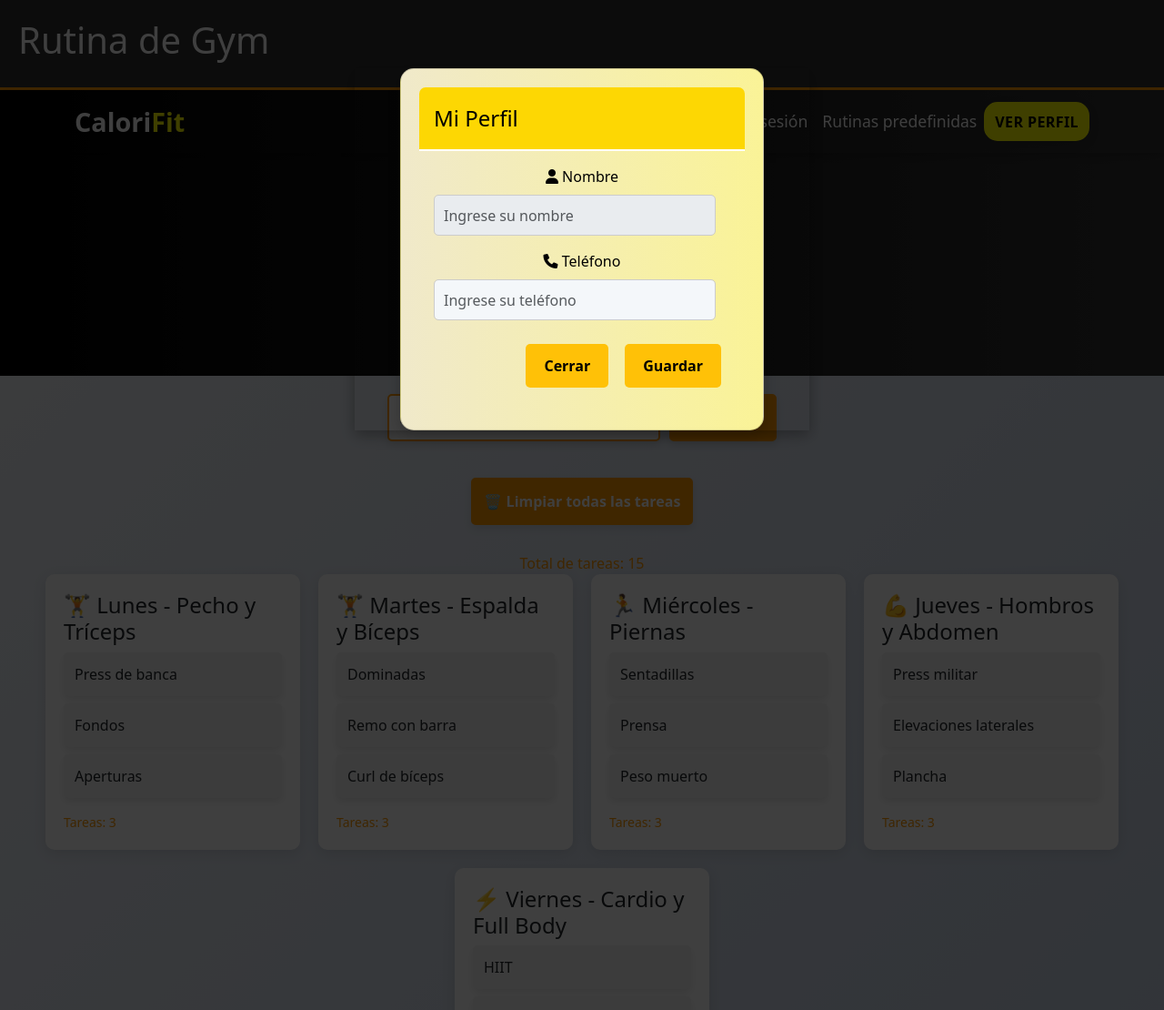
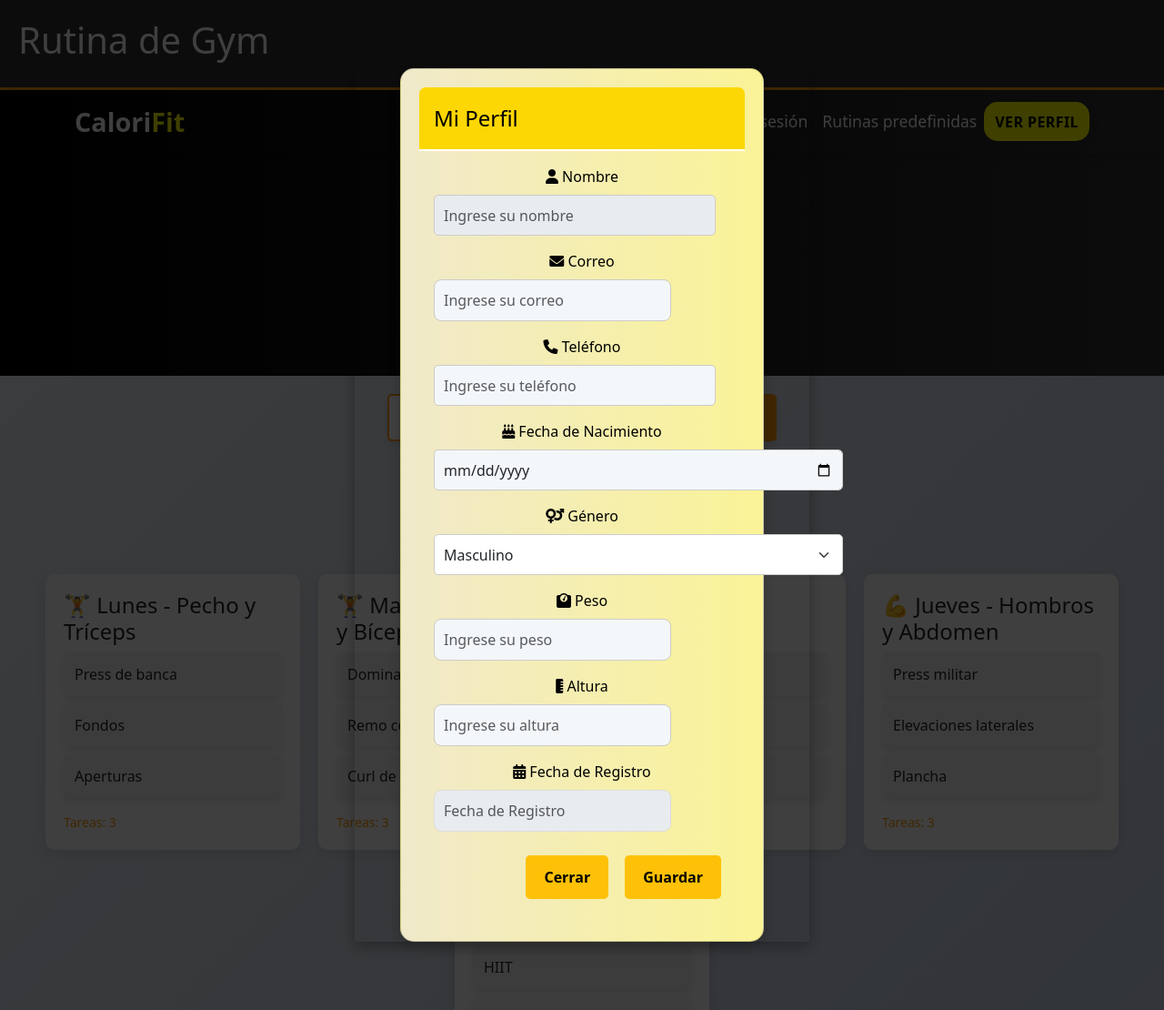
Before and after one commit to Ftalejo69/Calorifit, a PHP site: page /gyms/html/tyyga.php in a window 1280 px wide, after a click on "VER PERFIL". Shown: the whole page at 91% size. Run offline with PHP 8.4, Linux system fonts and the light colour scheme; the visitor is signed in with stand-in values (Sample User, id 1); data that the repository does not hold is empty.

Commit message:
agrgue los campos ver perfil y guarda datos

```diff
--- a/css/modal.css
+++ b/css/modal.css
@@ -102,3 +102,21 @@
     box-sizing: border-box; /* Asegura que el padding y el borde se incluyan dentro del ancho y alto */
     margin-bottom: 15px; /* Separación entre los campos */
 }
+#fecha_nacimiento{
+    width: 450px; /* Asegura que el input de teléfono ocupe todo el ancho disponible */
+    height: 45px; /* Ajusta la altura del input */
+    padding: 10px; /* Espaciado interno para que el texto no esté pegado a los bordes */
+    border-radius: 5px; /* Bordes redondeados */
+    border: 1px solid #ccc; /* Borde sutil de color gris */
+    box-sizing: border-box; /* Asegura que el padding y el borde se incluyan dentro del ancho y alto */
+    margin-bottom: 15px;
+}
+#genero{
+    width: 450px; /* Asegura que el input de teléfono ocupe todo el ancho disponible */
+    height: 45px; /* Ajusta la altura del input */
+    padding: 10px; /* Espaciado interno para que el texto no esté pegado a los bordes */
+    border-radius: 5px; /* Bordes redondeados */
+    border: 1px solid #ccc; /* Borde sutil de color gris */
+    box-sizing: border-box; /* Asegura que el padding y el borde se incluyan dentro del ancho y alto */
+    margin-bottom: 15px;
+}
--- a/html/tyyga.php
+++ b/html/tyyga.php
@@ -1,3 +1,15 @@
+<?php
+// Asegúrate de iniciar sesión para acceder a los datos del usuario
+session_start();
+
+if (!isset($_SESSION['usuario'])) {
+    echo "Por favor, inicie sesión para ver su perfil.";
+    exit;
+}
+
+$usuario = $_SESSION['usuario']; // Datos del usuario que están en la sesión
+?>
+
 <!DOCTYPE html>
 <html lang="es">
 <head>
--- a/php/modal_perfil.php
+++ b/php/modal_perfil.php
@@ -9,6 +9,7 @@
       </div>
       <div class="modal-body">
         <form method="POST" action="../php/editar_perfil.php">  <!-- Verifica que la acción sea la correcta -->
+
           <!-- Nombre (no editable) -->
           <div class="mb-3">
             <label for="nombre" class="form-label">
@@ -18,13 +19,65 @@
             <input type="text" class="form-control" id="nombre" placeholder="Ingrese su nombre" readonly value="<?= isset($usuario['nombre']) ? $usuario['nombre'] : ''; ?>" required>
           </div>
 
+          <!-- Correo (editable) -->
+          <div class="mb-3">
+            <label for="correo" class="form-label">
+              <i class="fas fa-envelope"></i> Correo
+            </label>
+            <!-- Mostrar el correo del usuario desde la sesión -->
+            <input type="email" class="form-control" id="correo" name="correo" placeholder="Ingrese su correo" value="<?= isset($usuario['correo']) ? $usuario['correo'] : ''; ?>" required>
+          </div>
+
           <!-- Teléfono -->
           <div class="mb-3">
             <label for="telefono" class="form-label">
               <i class="fas fa-phone"></i> Teléfono
             </label>
-            <!-- Mostrar el teléfono del usuario desde la sesión -->
             <input type="tel" class="form-control" id="telefono" name="telefono" placeholder="Ingrese su teléfono" value="<?= isset($usuario['telefono']) ? $usuario['telefono'] : ''; ?>" required>
+          </div>
+
+          <!-- Fecha de nacimiento -->
+          <div class="mb-3">
+            <label for="fecha_nacimiento" class="form-label">
+              <i class="fas fa-birthday-cake"></i> Fecha de Nacimiento
+            </label>
+            <input type="date" class="form-control" id="fecha_nacimiento" name="fecha_nacimiento" value="<?= isset($usuario['fecha_nacimiento']) ? $usuario['fecha_nacimiento'] : ''; ?>" required>
+          </div>
+
+          <!-- Género -->
+          <div class="mb-3">
+            <label for="genero" class="form-label">
+              <i class="fas fa-venus-mars"></i> Género
+            </label>
+            <select class="form-select" id="genero" name="genero" required>
+              <option value="M" <?= isset($usuario['genero']) && $usuario['genero'] == 'M' ? 'selected' : ''; ?>>Masculino</option>
+              <option value="F" <?= isset($usuario['genero']) && $usuario['genero'] == 'F' ? 'selected' : ''; ?>>Femenino</option>
+              <option value="Otro" <?= isset($usuario['genero']) && $usuario['genero'] == 'Otro' ? 'selected' : ''; ?>>Otro</option>
+            </select>
+          </div>
+
+          <!-- Peso -->
+          <div class="mb-3">
+            <label for="peso" class="form-label">
+              <i class="fas fa-weight"></i> Peso
+            </label>
+            <input type="number" class="form-control" id="peso" name="peso" placeholder="Ingrese su peso" value="<?= isset($usuario['peso']) ? $usuario['peso'] : ''; ?>" step="0.1" required>
+          </div>
+
+          <!-- Altura -->
+          <div class="mb-3">
+            <label for="altura" class="form-label">
+              <i class="fas fa-ruler-vertical"></i> Altura
+            </label>
+            <input type="number" class="form-control" id="altura" name="altura" placeholder="Ingrese su altura" value="<?= isset($usuario['altura']) ? $usuario['altura'] : ''; ?>" step="0.1" required>
+          </div>
+
+          <!-- Fecha de Registro (no editable) -->
+          <div class="mb-3">
+            <label for="fecha_registro" class="form-label">
+              <i class="fas fa-calendar-alt"></i> Fecha de Registro
+            </label>
+            <input type="text" class="form-control" id="fecha_registro" placeholder="Fecha de Registro" readonly value="<?= isset($usuario['fecha_registro']) ? $usuario['fecha_registro'] : ''; ?>" required>
           </div>
 
           <!-- Botones -->
```
Also changed, not shown: html/ejercicios.php (+13 -0 lines), html/inicio.php (+10 -0 lines), html/planes.php (+12 -0 lines), html/predefinidas.php (+12 -0 lines), html/rutinas.php (+12 -0 lines), php/editar_perfil.php (+24 -33 lines).
